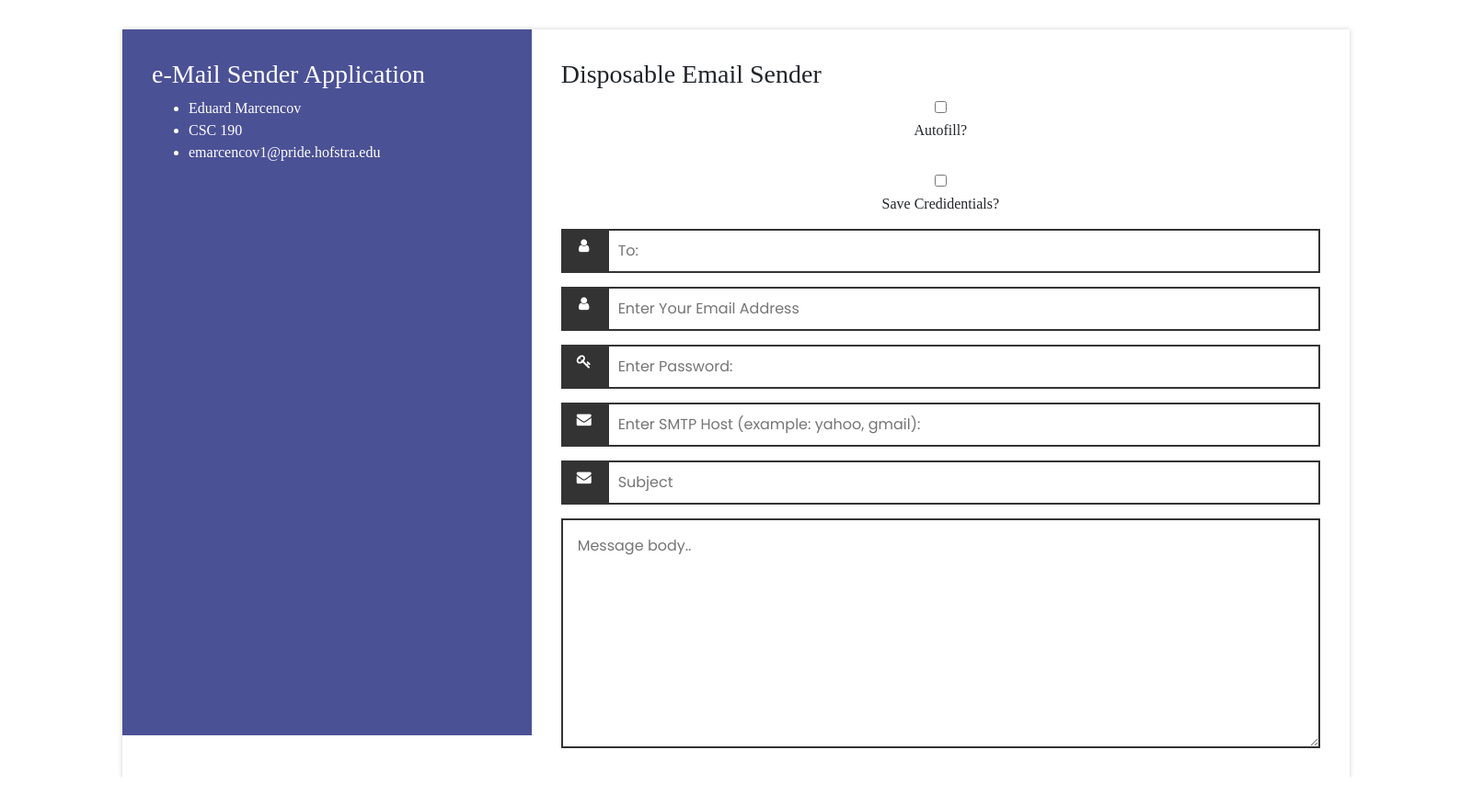
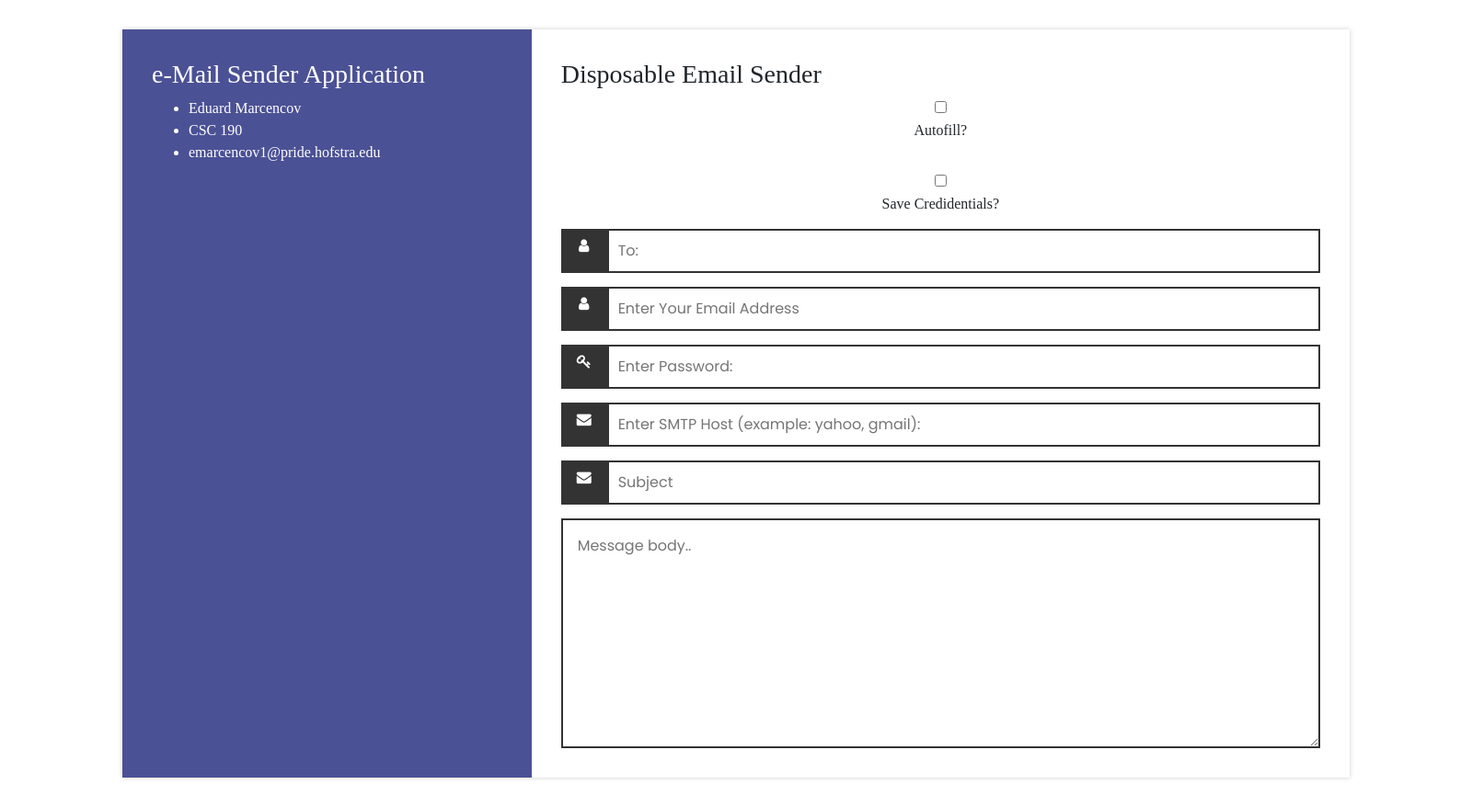
Before and after one commit to eddiem22/myEmail, an Electron app: page src/html/index.html in a window 1600 px wide. Shown: the whole page at 92% size. Before the commit the page ends 846 px from the top, so only its background shows below. Drawn offline with nearby package versions, Linux system fonts and the light colour scheme.

Commit message:
Update index.css

```diff
--- a/src/html/index.css
+++ b/src/html/index.css
@@ -143,7 +143,6 @@ body {
 
 .contain {
   max-width: 1366px;
-  max-height: 768px;
   margin-left: auto;
   margin-right: auto;
   padding: 1em;
@@ -152,5 +151,5 @@ body {
 .aboutMe {
   background: #4b5195;
   color: #fff;
-  max-height: 768px;
+  max-height: 830px;
 }
```
